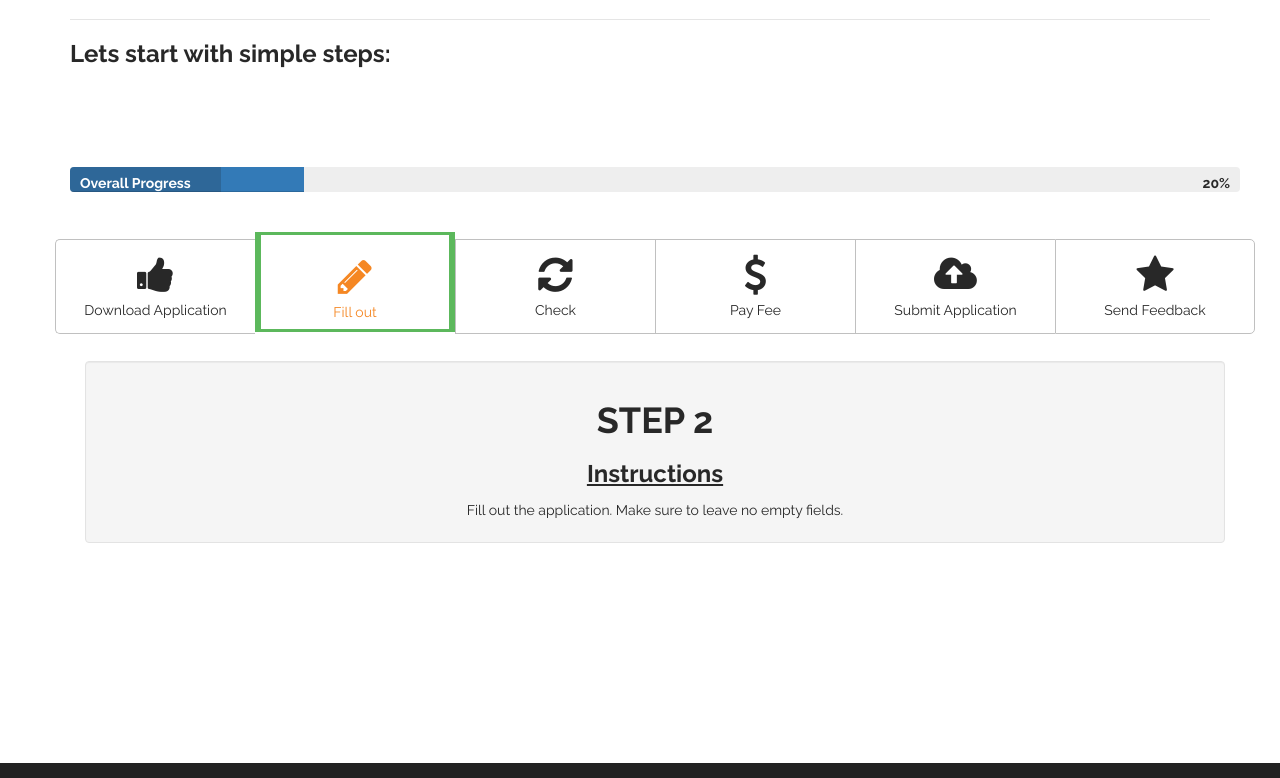
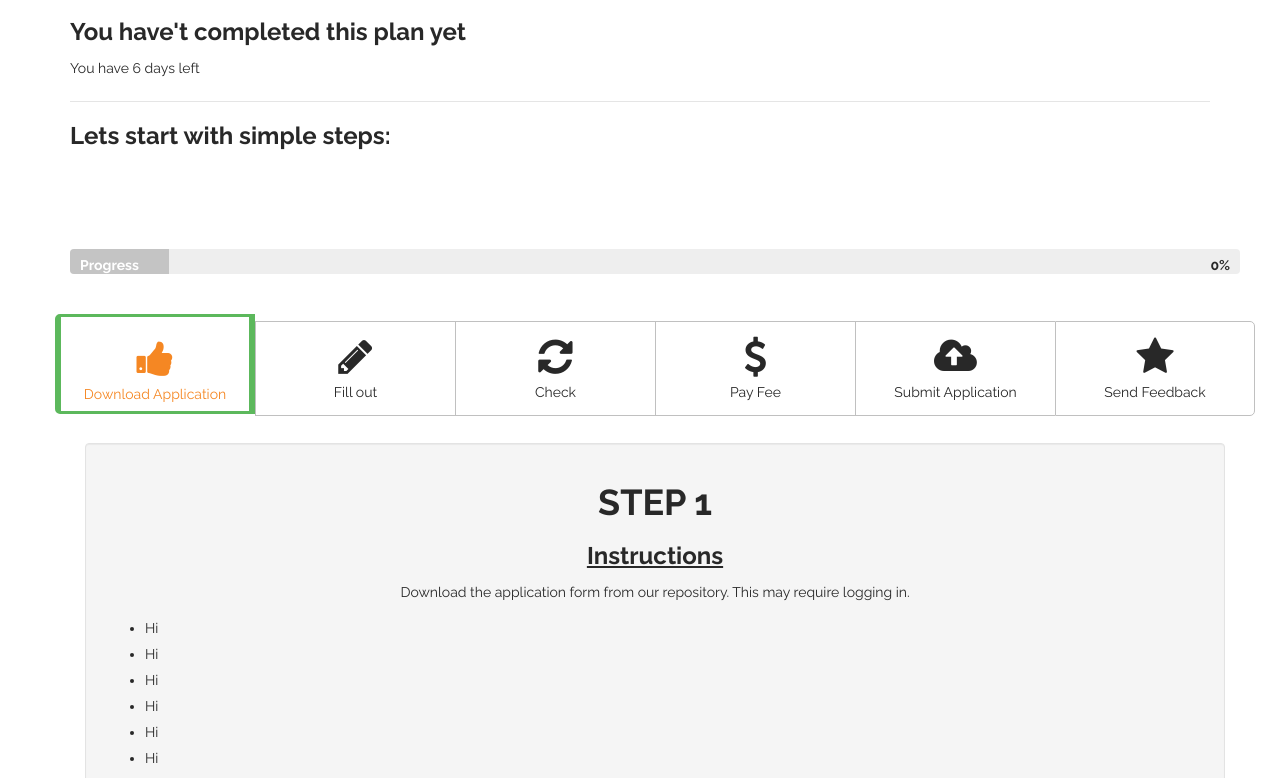
Before and after one commit to belayetmahmood/workout, a PHP site: page /admin.php in a window 1280 px wide. Shown: the part 214-992 px from the top of the page. Run offline with PHP 8.4, Linux system fonts and the light colour scheme; the visitor is signed in with stand-in values (Sample User, id 1); data that the repository does not hold is empty.

Commit message:
Admin status edited, step functions added

```diff
--- a/admin.php
+++ b/admin.php
@@ -89,6 +89,27 @@ else{
 
     <h1>Hello, <?php echo $row['name'] ?></h1>
     <h2>Your plan is: <?php echo $row2['plan_name'] ?> </h2>
+    <h3>
+      <?php
+        if($row2['is_completed'] == 1){
+          echo "You have completed this plan!";
+        } else {
+          echo "You have't completed this plan yet";
+        }
+
+        $start_date = $row2['start_date'];
+        $duration = $row2['duration'];
+
+        $date=date_create($start_date);
+        date_add($date,date_interval_create_from_date_string("7 day"));
+        $last_day = date_format($date,"Ymd");
+        $days_left = date('N', strtotime($last_day));
+
+      ?>
+    </h3>
+    <p>
+      You have <?php echo $days_left; ?> days left
+    </p>
 
     <hr>
     <h3>Lets start with simple steps: </h3>
@@ -96,19 +117,19 @@ else{
       <div class="container" style="margin-top: 100px; margin-bottom: 100px;">
         <div class="row">
             <div class="progress" id="progress1">
-                <div class="progress-bar" role="progressbar" aria-valuenow="20" aria-valuemin="0" aria-valuemax="100" style="width: 20%;">
+                <div class="progress-bar" role="progressbar" aria-valuenow="0" aria-valuemin="0" aria-valuemax="100" style="width: 0%;">
                 </div>
-                <span class="progress-type">Overall Progress</span>
-                <span class="progress-completed">20%</span>
+                <span class="progress-type">Progress</span>
+                <span class="progress-completed">0%</span>
             </div>
         </div>
         <div class="row">
             <div class="row step">
-                <div id="div1" class="col-md-2" onclick="javascript: resetActive(event, 0, 'step-1');">
+                <div id="div1" class="col-md-2 activestep" onclick="javascript: resetActive(event, 0, 'step-1');">
                     <span class="fa fa-thumbs-up"></span>
                     <p>Download Application</p>
                 </div>
-                <div class="col-md-2 activestep" onclick="javascript: resetActive(event, 20, 'step-2');">
+                <div class="col-md-2" onclick="javascript: resetActive(event, 20, 'step-2');">
                     <span class="fa fa-pencil"></span>
                     <p>Fill out</p>
                 </div>
@@ -130,7 +151,7 @@ else{
                 </div>
             </div>
         </div>
-        <div class="row setup-content step hiddenStepInfo" id="step-1">
+        <div class="row setup-content step activeStepInfo" id="step-1">
             <div class="col-xs-12">
                 <div class="col-md-12 well text-center">
                     <h1>STEP 1</h1>
@@ -151,55 +172,134 @@ else{
 
                     <iframe width="560" height="315" src="https://www.youtube.com/embed/g93SpZylCD4" frameborder="0" allowfullscreen></iframe>
                 </div>
+                <button  class="btn btn-success pull-right" onclick="javascript: resetActive(event, 20, 'step-2');">Proceed to Next Step </button>
+                <!-- <form class="" action="progress_step.php" method="post">
+                  <input type="hidden" name="progress" value="1">
+                  <button id="progress" class="btn btn-success pull-right">Submit</button>
+                </form> -->
             </div>
         </div>
-        <div class="row setup-content step activeStepInfo" id="step-2">
+        <div class="row setup-content step hiddenStepInfo" id="step-2">
             <div class="col-xs-12">
+                <?php
+
+                  if($days_left <= 5){
+                    ?>
                     <div class="col-md-12 well text-center">
                         <h1>STEP 2</h1>
                         <h3 class="underline">Instructions</h3>
                         Fill out the application.
                         Make sure to leave no empty fields.
                     </div>
+                    <button  class="btn btn-success pull-right" onclick="javascript: resetActive(event, 40, 'step-3');">Proceed to Next Step </button>
+                    <?php
+                  }
+                  else{
+                    ?>
+                    <h3>Please complete previous day or wait for the next day</h3>
+                    <?php
+                  }
+
+                 ?>
             </div>
         </div>
         <div class="row setup-content step hiddenStepInfo" id="step-3">
             <div class="col-xs-12">
+              <?php
+
+                if($days_left <= 4){
+                  ?>
                   <div class="col-md-12 well text-center">
                       <h1>STEP 3</h1>
                       <h3 class="underline">Instructions</h3>
                       Check to ensure that all data entered is valid.
                   </div>
+                  <button  class="btn btn-success pull-right" onclick="javascript: resetActive(event, 60, 'step-4');">Proceed to Next Step </button>
+                  <?php
+                }
+                else{
+                  ?>
+                  <h3>Please complete previous day or wait for the next day</h3>
+                  <?php
+                }
+
+               ?>
+
             </div>
         </div>
         <div class="row setup-content step hiddenStepInfo" id="step-4">
             <div class="col-xs-12">
+              <?php
+
+                if($days_left <= 3){
+                  ?>
                   <div class="col-md-12 well text-center">
                       <h1>STEP 4</h1>
                       <h3 class="underline">Instructions</h3>
                       Pay the application fee.
                       This can be done either by entering your card details, or by using Paypal.
                   </div>
+                  <button  class="btn btn-success pull-right" onclick="javascript: resetActive(event, 80, 'step-5');">Proceed to Next Step </button>
+                  <?php
+                }
+                else{
+                  ?>
+                  <h3>Please complete previous day or wait for the next day</h3>
+                  <?php
+                }
+
+               ?>
+
             </div>
         </div>
         <div class="row setup-content step hiddenStepInfo" id="step-5">
             <div class="col-xs-12">
+              <?php
+
+                if($days_left <= 2){
+                  ?>
                   <div class="col-md-12 well text-center">
                       <h1>STEP 5</h1>
                       <h3 class="underline">Instructions</h3>
                       Upload the application.
                       This may require a confirmation email.
                   </div>
+                  <button class="btn btn-success pull-right" onclick="javascript: resetActive(event, 100, 'step-6');">Proceed to Next Step </button>
+                  <?php
+                }
+                else{
+                  ?>
+                  <h3>Please complete previous day or wait for the next day</h3>
+                  <?php
+                }
+
+               ?>
+
             </div>
         </div>
         <div class="row setup-content step hiddenStepInfo" id="step-6">
             <div class="col-xs-12">
+              <?php
+
+                if($days_left <= 1){
+                  ?>
                   <div class="col-md-12 well text-center">
                       <h1>STEP 6</h1>
                       <h3 class="underline">Instructions</h3>
                       Send us feedback on the overall process.
                       This step is not obligatory.
                   </div>
+                  <button id="submit_complete" class="btn btn-success pull-right" onclick="">Complete Process </button>
+                  <?php
+                }
+                else{
+                  ?>
+                  <h3>Please complete previous day or wait for the next day</h3>
+                  <?php
+                }
+
+               ?>
+
             </div>
         </div>
     </div>
@@ -240,6 +340,20 @@ else{
 <script src="js/wow.min.js"></script>
 <script src="js/custom-scripts.js"></script>
 <script type="text/javascript">
+
+  $(document).ready(function(){
+    $('#submit_complete').click(function(){
+      $.ajax({
+        method: "POST",
+        url: "test.php",
+        data: { is_complete: 1 }
+      }).done(function( msg ) {
+          alert( "Data Saved: " + msg );
+        });})
+  });
+
+
+
   $('.carousel').carousel({
     interval: 5000 //changes the speed
   })
```
Lines whose indentation alone changed are shown as unchanged.
